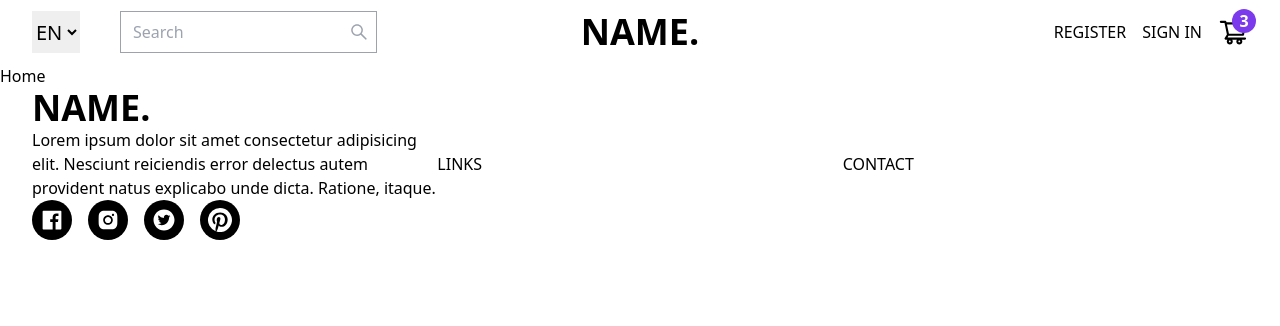
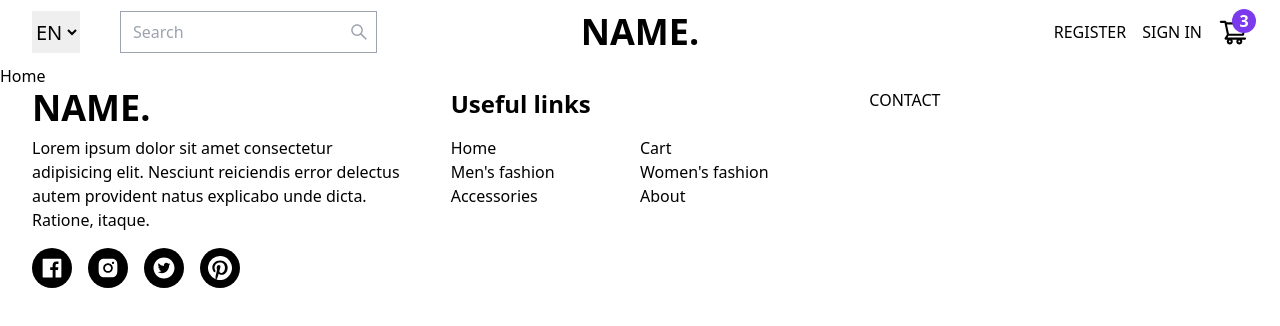
Before and after one commit to yap8/e-commerce, a React (Create React App) app: page / in a window 1280 px wide. Shown: the top 326 px of the page. Built offline with nearby package versions, Linux system fonts and the light colour scheme.

Commit message:
added footer links and moved Footer into its separate directory

```diff
--- a/src/components/Footer.tsx
+++ /dev/null
@@ -1,30 +0,0 @@
-import Logo from './Logo';
-import { SocialList } from './Social';
-
-const Footer: React.FC = () => {
-  return (
-    <footer>
-      <div className="container flex items-center justify-center">
-        <div className="flex-1 flex flex-col">
-          <Logo href="/" />
-          <p>
-            Lorem ipsum dolor sit amet consectetur adipisicing elit. Nesciunt
-            reiciendis error delectus autem provident natus explicabo unde
-            dicta. Ratione, itaque.
-          </p>
-          <SocialList
-            items={['facebook', 'instagram', 'twitter', 'pinterest']}
-          />
-        </div>
-        <div className="flex-1">
-          <div className="mb-auto">LINKS</div>
-        </div>
-        <div className="flex-1">
-          <div>CONTACT</div>
-        </div>
-      </div>
-    </footer>
-  );
-};
-
-export default Footer;
--- /dev/null
+++ b/src/components/Footer/index.tsx
@@ -0,0 +1,45 @@
+import Link from '../Link';
+import Logo from '../Logo';
+import { SocialList } from '../Social';
+import links from './links';
+
+const Footer: React.FC = () => {
+  return (
+    <footer>
+      <div className="container flex justify-center">
+        <div className="flex-1 flex flex-col pr-10">
+          <div className="h-12">
+            <Logo href="/" />
+          </div>
+          <p className="mt-auto mb-4">
+            Lorem ipsum dolor sit amet consectetur adipisicing elit. Nesciunt
+            reiciendis error delectus autem provident natus explicabo unde
+            dicta. Ratione, itaque.
+          </p>
+          <SocialList
+            items={['facebook', 'instagram', 'twitter', 'pinterest']}
+          />
+        </div>
+        <div className="flex-1 flex flex-col pr-10">
+          <div className="h-12">
+            <h2 className="text-2xl font-semibold">Useful links</h2>
+          </div>
+          <ul className="flex flex-wrap">
+            {links.map((link) => (
+              <li className="w-1/2">
+                <Link href={link.link}>{link.text}</Link>
+              </li>
+            ))}
+          </ul>
+        </div>
+        <div className="flex-1">
+          <div className="h-12">
+            <div>CONTACT</div>
+          </div>
+        </div>
+      </div>
+    </footer>
+  );
+};
+
+export default Footer;
--- /dev/null
+++ b/src/components/Footer/links.ts
@@ -0,0 +1,15 @@
+interface Link {
+  text: string
+  link: string
+}
+
+const links: Link[] = [
+  { text: 'Home', link: '/' },
+  { text: 'Cart', link: '/cart' },
+  { text: "Men's fashion", link: '/products' },
+  { text: "Women's fashion", link: '/products' },
+  { text: 'Accessories', link: '/products' },
+  { text: 'About', link: '/about' },
+];
+
+export default links
--- a/src/components/Social/SocialList.tsx
+++ b/src/components/Social/SocialList.tsx
@@ -1,12 +1,13 @@
 import SocialItem from './SocialItem';
 
 interface SocialListProps {
+  className?: string;
   items: Array<string>;
 }
 
-const SocialList: React.FC<SocialListProps> = ({ items }) => {
+const SocialList: React.FC<SocialListProps> = ({ className = '', items }) => {
   return (
-    <ul className="flex">
+    <ul className={`flex ${className}`}>
       {items.map((item) => (
         <SocialItem key={item} name={item} />
       ))}
```
